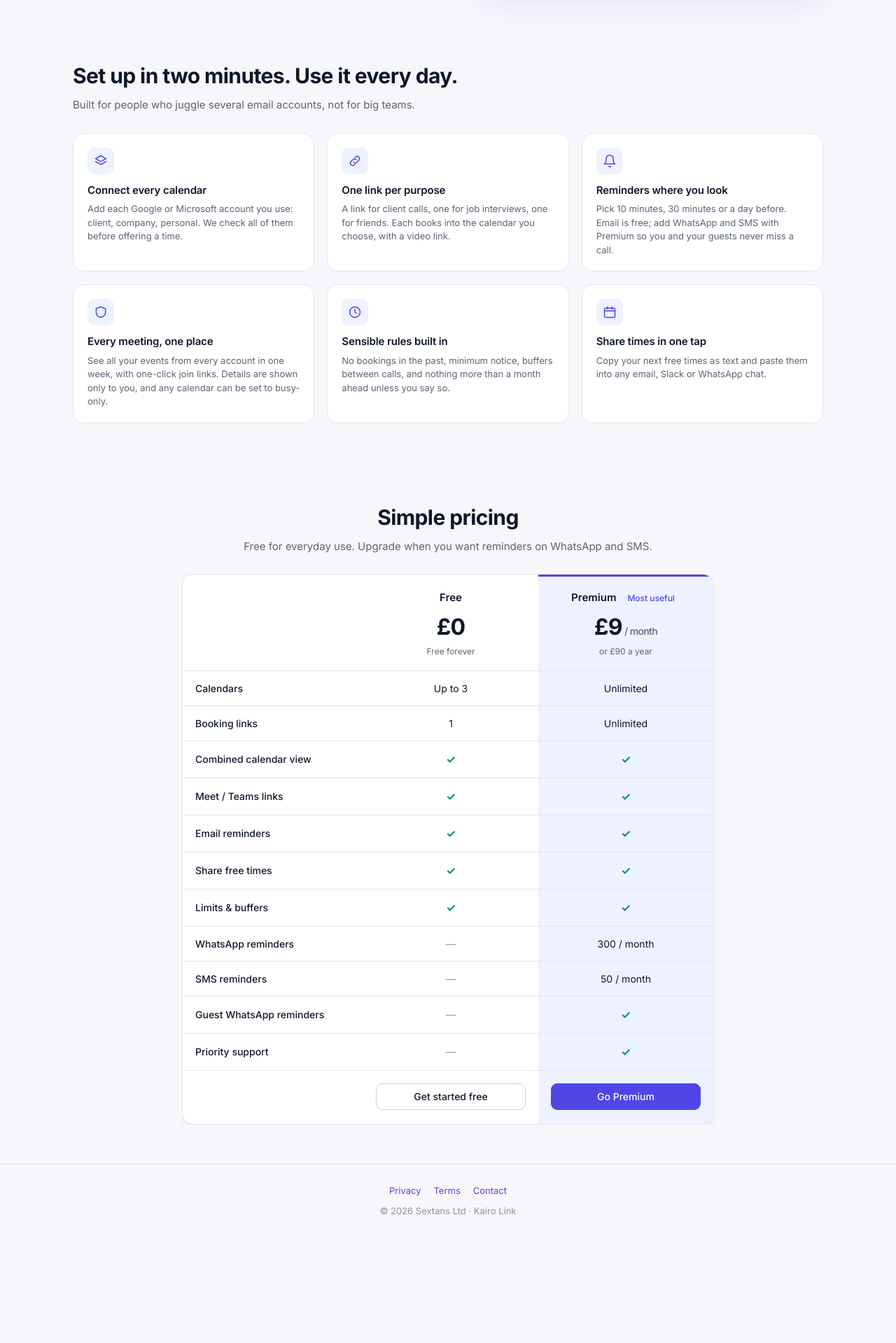
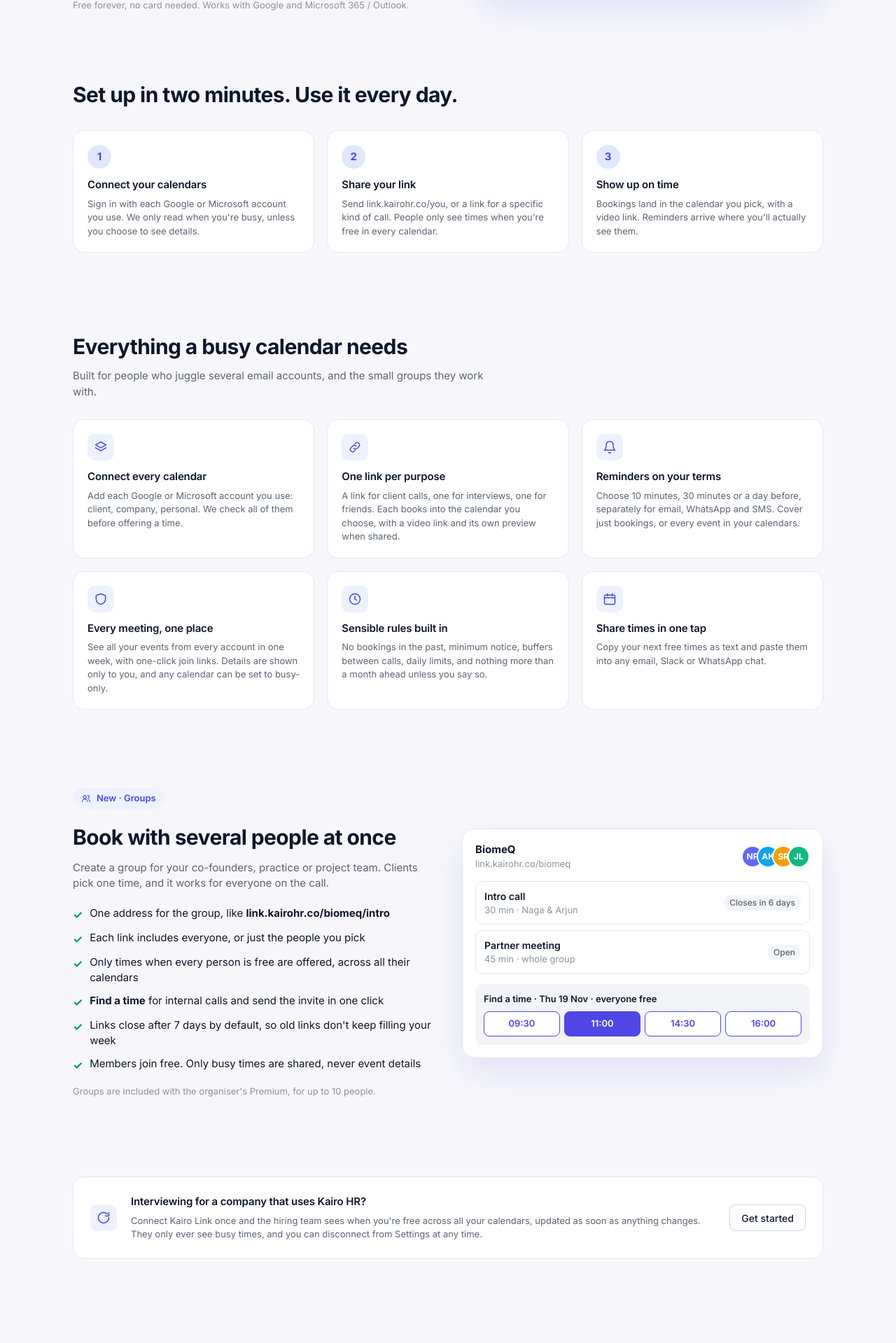
Before and after one commit to hemanthsunny/kairo-consumer, a React (Vite) app: page / in a window 1280 px wide. Shown: the part 553-2472 px from the top of the page at 70% size. Before the commit the page ends 2322 px from the top, so only its background shows below. Built offline with nearby package versions, Linux system fonts and the light colour scheme; no server answers.

Commit message:
Landing page: how it works, updated features, Groups section, Kairo HR band, refreshed pricing; fix mobile nav overflow
Co-Authored-By: Claude Opus 5.5 <noreply@anthropic.com>
Claude-Session: https://claude.ai/code/session_011UAYGzBHzUE3j63QH1Zqgo

```diff
--- a/src/pages/Landing.tsx
+++ b/src/pages/Landing.tsx
@@ -1,6 +1,7 @@
 import { Link } from "react-router-dom";
 import { useAuth } from "../lib/auth";
-import { IconBell, IconLayers, IconLink, IconShield, IconCalendar, IconClock } from "../components/Icons";
+import type { ReactNode } from "react";
+import { IconBell, IconLayers, IconLink, IconShield, IconCalendar, IconClock, IconRefresh, IconUsers } from "../components/Icons";
 
 function Nav() {
   const { session } = useAuth();
@@ -8,7 +9,9 @@ function Nav() {
     <nav className="site-nav" aria-label="Main">
       <Link to="/" className="brand"><img src="/favicon.svg" alt="" />Kairo Link</Link>
       <div className="row">
-        <a href="#pricing" className="btn ghost sm">Pricing</a>
+        <a href="#features" className="btn ghost sm hide-sm">Features</a>
+        <a href="#groups" className="btn ghost sm hide-sm">Groups</a>
+        <a href="#pricing" className="btn ghost sm hide-sm">Pricing</a>
         {session ? (
           <Link to="/app" className="btn primary sm">Open app</Link>
         ) : (
@@ -62,17 +65,68 @@ function HeroMock() {
   );
 }
 
+function GroupMock() {
+  const people = [["NP", "#6366f1"], ["AK", "#0ea5e9"], ["SR", "#f59e0b"], ["JL", "#10b981"]];
+  const times = ["09:30", "11:00", "14:30", "16:00"];
+  return (
+    <div className="mock" aria-hidden="true">
+      <div className="spread" style={{ marginBottom: 14 }}>
+        <div>
+          <strong style={{ fontSize: 15 }}>BiomeQ</strong>
+          <div className="small faint">link.kairohr.co/biomeq</div>
+        </div>
+        <div className="avatar-stack">
+          {people.map(([i, c]) => (
+            <span key={i} className="avatar" style={{ width: 32, height: 32, fontSize: 12, background: c, color: "#fff" }}>{i}</span>
+          ))}
+        </div>
+      </div>
+      <div className="stack" style={{ gap: 8 }}>
+        {[
+          { t: "Intro call", m: "30 min · Naga & Arjun", n: "Closes in 6 days" },
+          { t: "Partner meeting", m: "45 min · whole group", n: "Open" },
+        ].map((l) => (
+          <div key={l.t} className="spread" style={{ padding: "10px 12px", border: "1px solid var(--border)", borderRadius: 10 }}>
+            <div>
+              <div style={{ fontWeight: 600, fontSize: 14 }}>{l.t}</div>
+              <div className="small faint">{l.m}</div>
+            </div>
+            <span className="badge">{l.n}</span>
+          </div>
+        ))}
+      </div>
+      <div style={{ marginTop: 14, padding: 12, borderRadius: 10, background: "var(--surface-2)" }}>
+        <div className="small" style={{ fontWeight: 600, marginBottom: 8 }}>Find a time · Thu 19 Nov · everyone free</div>
+        <div style={{ display: "grid", gridTemplateColumns: "repeat(4,1fr)", gap: 6 }}>
+          {times.map((t, i) => (
+            <span key={t} className="center small" style={{ padding: "7px 0", borderRadius: 8, fontWeight: 600, border: "1px solid var(--accent)", color: i === 1 ? "#fff" : "var(--accent)", background: i === 1 ? "var(--accent)" : "var(--surface)" }}>{t}</span>
+          ))}
+        </div>
+      </div>
+    </div>
+  );
+}
+
+function Check({ children }: { children: ReactNode }) {
+  return (
+    <li className="row" style={{ alignItems: "flex-start", gap: 10 }}>
+      <span className="tick" style={{ flex: "none", marginTop: 1 }}>✓</span>
+      <span>{children}</span>
+    </li>
+  );
+}
+
 export default function Landing() {
   return (
     <div>
       <Nav />
       <header className="hero">
         <div>
-          <span className="eyebrow">For contractors, consultants & freelancers</span>
+          <span className="eyebrow">For contractors, consultants, founders & small groups</span>
           <h1>One booking link for every calendar you live in.</h1>
           <p className="lead">
             Client inbox, your own company, personal life. Connect them all, share one link, and never get double-booked again.
-            Reminders land on WhatsApp or SMS so nothing slips.
+            Book calls with your whole group in one go, and get reminders on WhatsApp, SMS or email, when you want them.
           </p>
           <div className="row wrap" style={{ marginTop: 28 }}>
             <Link to="/login?mode=signup" className="btn primary lg">Get started free</Link>
@@ -85,14 +139,31 @@ export default function Landing() {
 
       <section className="section" id="how">
         <h2>Set up in two minutes. Use it every day.</h2>
-        <p className="muted" style={{ marginTop: 8, maxWidth: 620 }}>Built for people who juggle several email accounts, not for big teams.</p>
+        <div className="grid-3" style={{ marginTop: 28 }}>
+          {[
+            { n: "1", t: "Connect your calendars", d: "Sign in with each Google or Microsoft account you use. We only read when you're busy, unless you choose to see details." },
+            { n: "2", t: "Share your link", d: "Send link.kairohr.co/you, or a link for a specific kind of call. People only see times when you're free in every calendar." },
+            { n: "3", t: "Show up on time", d: "Bookings land in the calendar you pick, with a video link. Reminders arrive where you'll actually see them." },
+          ].map((s) => (
+            <div className="card flat" key={s.n}>
+              <span className="avatar" style={{ width: 34, height: 34, fontSize: 15 }}>{s.n}</span>
+              <h3 style={{ marginTop: 12 }}>{s.t}</h3>
+              <p className="muted small" style={{ marginTop: 6 }}>{s.d}</p>
+            </div>
+          ))}
+        </div>
+      </section>
+
+      <section className="section" id="features">
+        <h2>Everything a busy calendar needs</h2>
+        <p className="muted" style={{ marginTop: 8, maxWidth: 620 }}>Built for people who juggle several email accounts, and the small groups they work with.</p>
         <div className="grid-3" style={{ marginTop: 28 }}>
           {[
             { icon: <IconLayers />, t: "Connect every calendar", d: "Add each Google or Microsoft account you use: client, company, personal. We check all of them before offering a time." },
-            { icon: <IconLink />, t: "One link per purpose", d: "A link for client calls, one for job interviews, one for friends. Each books into the calendar you choose, with a video link." },
-            { icon: <IconBell />, t: "Reminders where you look", d: "Pick 10 minutes, 30 minutes or a day before. Email is free; add WhatsApp and SMS with Premium so you and your guests never miss a call." },
+            { icon: <IconLink />, t: "One link per purpose", d: "A link for client calls, one for interviews, one for friends. Each books into the calendar you choose, with a video link and its own preview when shared." },
+            { icon: <IconBell />, t: "Reminders on your terms", d: "Choose 10 minutes, 30 minutes or a day before, separately for email, WhatsApp and SMS. Cover just bookings, or every event in your calendars." },
             { icon: <IconShield />, t: "Every meeting, one place", d: "See all your events from every account in one week, with one-click join links. Details are shown only to you, and any calendar can be set to busy-only." },
-            { icon: <IconClock />, t: "Sensible rules built in", d: "No bookings in the past, minimum notice, buffers between calls, and nothing more than a month ahead unless you say so." },
+            { icon: <IconClock />, t: "Sensible rules built in", d: "No bookings in the past, minimum notice, buffers between calls, daily limits, and nothing more than a month ahead unless you say so." },
             { icon: <IconCalendar />, t: "Share times in one tap", d: "Copy your next free times as text and paste them into any email, Slack or WhatsApp chat." },
           ].map((f) => (
             <div className="card flat feature" key={f.t}>
@@ -104,10 +175,53 @@ export default function Landing() {
         </div>
       </section>
 
+      <section className="section" id="groups">
+        <div className="grid-2" style={{ alignItems: "center", gap: 40 }}>
+          <div>
+            <span className="eyebrow"><IconUsers width={14} /> New · Groups</span>
+            <h2>Book with several people at once</h2>
+            <p className="muted" style={{ marginTop: 10 }}>
+              Create a group for your co-founders, practice or project team. Clients pick one time, and it works for everyone on the call.
+            </p>
+            <ul className="stack" style={{ listStyle: "none", padding: 0, margin: "20px 0 0", gap: 10 }}>
+              <Check>One address for the group, like <strong>link.kairohr.co/biomeq/intro</strong></Check>
+              <Check>Each link includes everyone, or just the people you pick</Check>
+              <Check>Only times when every person is free are offered, across all their calendars</Check>
+              <Check><strong>Find a time</strong> for internal calls and send the invite in one click</Check>
+              <Check>Links close after 7 days by default, so old links don't keep filling your week</Check>
+              <Check>Members join free. Only busy times are shared, never event details</Check>
+            </ul>
+            <p className="small faint" style={{ marginTop: 16 }}>Groups are included with the organiser's Premium, for up to 10 people.</p>
+          </div>
+          <GroupMock />
+        </div>
+      </section>
+
+      <section className="section">
+        <div className="card flat app-band">
+          <div className="feature"><div className="icon" style={{ margin: 0 }}><IconRefresh /></div></div>
+          <div>
+            <h3>Interviewing for a company that uses Kairo HR?</h3>
+            <p className="muted small" style={{ marginTop: 6 }}>
+              Connect Kairo Link once and the hiring team sees when you're free across all your calendars, updated as soon as anything changes. They only ever see busy times, and you can disconnect from Settings at any time.
+            </p>
+          </div>
+          <Link to="/login?mode=signup" className="btn">Get started</Link>
+        </div>
+      </section>
+
       <section className="section center" id="pricing">
         <h2>Simple pricing</h2>
-        <p className="muted" style={{ marginTop: 8 }}>Free for everyday use. Upgrade when you want reminders on WhatsApp and SMS.</p>
+        <p className="muted" style={{ marginTop: 8 }}>Free for everyday use. Upgrade for WhatsApp and SMS reminders, unlimited links and groups.</p>
         <PricingTable />
+      </section>
+
+      <section className="section center">
+        <h2>Stop pasting times into emails.</h2>
+        <p className="muted" style={{ marginTop: 8 }}>Connect your calendars and share your first link in two minutes.</p>
+        <div className="row" style={{ justifyContent: "center", marginTop: 22 }}>
+          <Link to="/login?mode=signup" className="btn primary lg">Get started free</Link>
+        </div>
       </section>
 
       <footer className="footer">
@@ -127,12 +241,15 @@ const PRICING_ROWS: [string, string | boolean, string | boolean][] = [
   ["Booking links", "1", "Unlimited"],
   ["Combined calendar view", true, true],
   ["Meet / Teams links", true, true],
-  ["Email reminders", true, true],
+  ["Email reminders for bookings", true, true],
   ["Share free times", true, true],
   ["Limits & buffers", true, true],
+  ["Use with Kairo HR", true, true],
+  ["Reminders for every calendar event", false, true],
   ["WhatsApp reminders", false, "300 / month"],
   ["SMS reminders", false, "50 / month"],
   ["Guest WhatsApp reminders", false, true],
+  ["Groups & Find a time", false, "Up to 10 people"],
   ["Priority support", false, true],
 ];
 
--- a/src/styles.css
+++ b/src/styles.css
@@ -313,3 +313,8 @@ textarea { height: auto; min-height: 84px; padding: 10px 12px; resize: vertical;
 .tabs button.on { color: var(--accent); border-bottom-color: var(--accent); }
 .slots.slots-2 { display: grid; grid-template-columns: repeat(2, 1fr); }
 @media (max-width: 720px) { .slots.slots-2 { grid-template-columns: repeat(3, 1fr); max-height: none; } }
+
+/* landing */
+.app-band { display: grid; grid-template-columns: auto 1fr auto; gap: 20px; align-items: center; padding: 24px; }
+@media (max-width: 860px) { .app-band { grid-template-columns: 1fr; } }
+@media (max-width: 600px) { .hide-sm { display: none; } }
```
